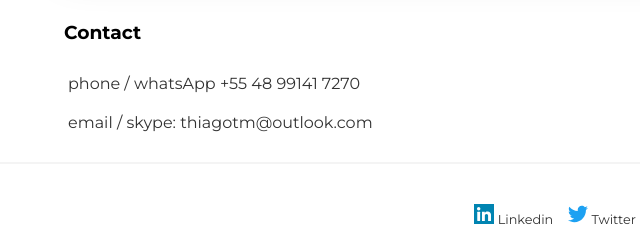
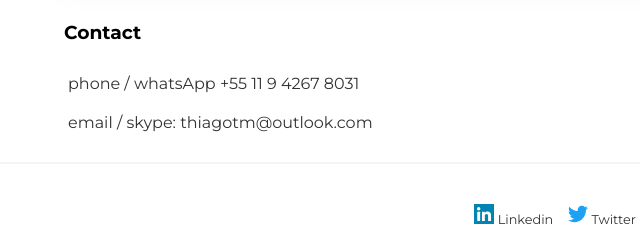
Before and after one commit to SevlaMare/ThiagoMiranda, a plain HTML site: page index.html in a window 1280 px wide. Shown: the part 1405-1645 px from the top of the page, 41-681 px from the left. Drawn offline with Linux system fonts and the light colour scheme.

Commit message:
new number

```diff
--- a/index.html
+++ b/index.html
@@ -171,7 +171,7 @@
   <section class="mx-15" id="contact">
     <h3 class="my-3">Contact</h3>
     <ul>
-      <li class="mb-2"><a href="https://api.whatsapp.com/send?phone=+5548991417270" target="_blank">phone / whatsApp +55 48 99141 7270</a></li>
+      <li class="mb-2"><a href="https://api.whatsapp.com/send?phone=+5511942678031" target="_blank">phone / whatsApp +55 11 9 4267 8031</a></li>
       <li><a href="mailto:thiagotm@outlook.com">email / skype: thiagotm@outlook.com</a></li>
     </ul>
   </section>
```
